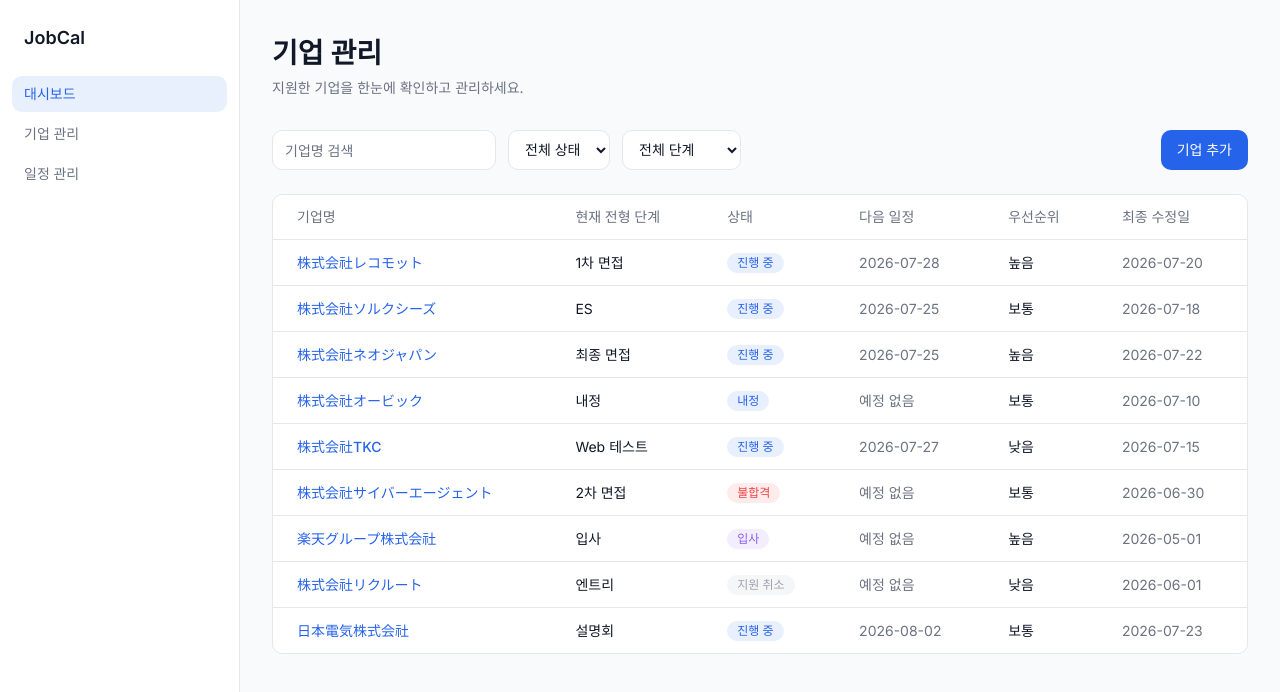
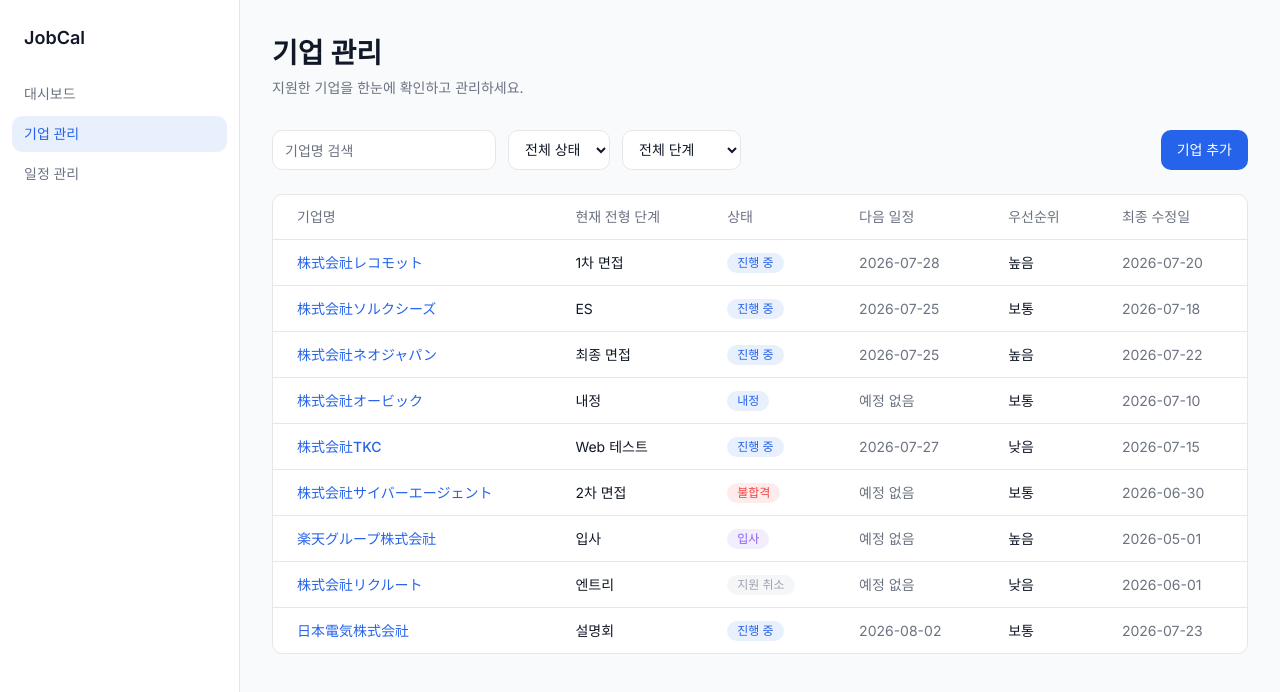
Before and after one commit to chj629/JobCal, a Next.js app: page /companies in a window 1280 px wide. Shown: the top 692 px of the page. Built offline with nearby package versions, Linux system fonts and the light colour scheme.

Commit message:
사이드바기업관리  연결

```diff
--- a/components/Sidebar.tsx
+++ b/components/Sidebar.tsx
@@ -1,29 +1,50 @@
+"use client";
+
+import Link from "next/link";
+import { usePathname } from "next/navigation";
+
 const NAV_ITEMS = [
-  { label: "대시보드", active: true },
-  { label: "기업 관리", active: false },
-  { label: "일정 관리", active: false },
+  { label: "대시보드", href: "/" },
+  { label: "기업 관리", href: "/companies" },
+  { label: "일정 관리", href: null },
 ];
 
 export default function Sidebar() {
+  const pathname = usePathname();
+
   return (
     <aside className="sticky top-0 flex h-screen w-60 shrink-0 flex-col border-r border-border bg-card">
       <div className="px-6 py-6">
         <span className="text-lg font-semibold text-foreground">JobCal</span>
       </div>
       <nav className="flex flex-col gap-1 px-3">
-        {NAV_ITEMS.map((item) => (
-          <span
-            key={item.label}
-            className={
-              "rounded-[10px] px-3 py-2 text-sm font-medium " +
-              (item.active
-                ? "bg-primary/10 text-primary"
-                : "text-secondary")
-            }
-          >
-            {item.label}
-          </span>
-        ))}
+        {NAV_ITEMS.map((item) => {
+          const isActive = item.href
+            ? item.href === "/"
+              ? pathname === "/"
+              : pathname.startsWith(item.href)
+            : false;
+
+          const className =
+            "rounded-[10px] px-3 py-2 text-sm font-medium transition-colors duration-150 " +
+            (isActive
+              ? "bg-primary/10 text-primary"
+              : "text-secondary hover:bg-background hover:text-foreground");
+
+          if (!item.href) {
+            return (
+              <span key={item.label} className={className}>
+                {item.label}
+              </span>
+            );
+          }
+
+          return (
+            <Link key={item.label} href={item.href} className={className}>
+              {item.label}
+            </Link>
+          );
+        })}
       </nav>
     </aside>
   );
```
